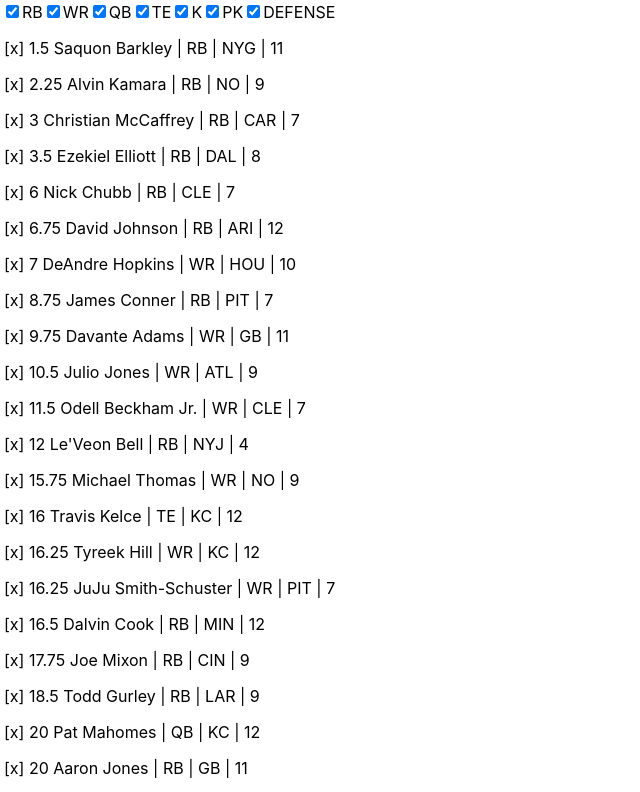
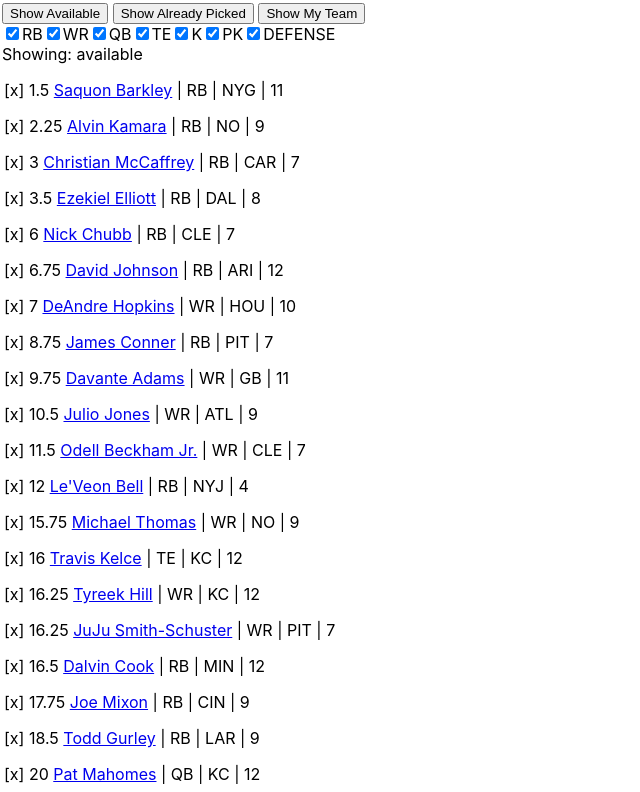
Before and after one commit to dirjk/fantasy-rankings-2019, a React (Create React App) app in the folder react-ff/: page / in a window 1280 px wide. Shown: the top 792 px of the page, without its empty margins (0-640 px from the left). Built offline with nearby package versions, Linux system fonts and the light colour scheme.

Commit message:
added ability to switch tabs, show who has already been picked by other teams, and show my team who I drafted

```diff
--- a/react-ff/src/App.jsx
+++ b/react-ff/src/App.jsx
@@ -4,6 +4,7 @@
 
 import { Player } from './player'
 import { FilterBox } from './filter-box'
+import { TabControls } from './tab-controls'
 
 class App extends Component {
   constructor (props) {
@@ -16,10 +17,12 @@
       TE: true,
       K: true,
       PK: true,
-      DST: true
+      DST: true,
+      activeTab: 'available'
     }
     this.togglePlayer = this.togglePlayer.bind(this)
     this.onCheckChange = this.onCheckChange.bind(this)
+    this.changeTab = this.changeTab.bind(this)
   }
   componentDidMount () {
     let temp_data = getData()
@@ -28,6 +31,7 @@
     Object.keys(temp_data).forEach(key => {
       let player = temp_data[key]
       player['picked'] = false
+      player['myteam'] = false
       players.push(player)
     })
     players.sort((a,b) => {
@@ -40,6 +44,13 @@
   togglePlayer(i) {
     let tempPlayers = this.state.players
     tempPlayers[i].picked = !tempPlayers[i].picked
+    this.setState({
+      players: tempPlayers
+    })
+  }
+  togglePlayerDraft(i) {
+    let tempPlayers = this.state.players
+    tempPlayers[i].myteam = !tempPlayers[i].myteam
     this.setState({
       players: tempPlayers
     })
@@ -63,10 +74,14 @@
     }
     this.setState(newState)
   }
+  changeTab (newTab) {
+    this.setState({activeTab: newTab})
+  }
   render () {
-    const { players, RB, WR, QB, TE, K, PK, DST } = this.state
+    const { players, RB, WR, QB, TE, K, PK, DST, activeTab } = this.state
     return (
       <div style={{'padding': '2px'}}>
+        <TabControls changeTab={this.changeTab}/>
         <FilterBox filter='RB' checked={RB} onToggle={() => {this.onCheckChange('RB')}}/>
         <FilterBox filter='WR' checked={WR} onToggle={() => {this.onCheckChange('WR')}}/>
         <FilterBox filter='QB' checked={QB} onToggle={() => {this.onCheckChange('QB')}}/>
@@ -74,13 +89,21 @@
         <FilterBox filter='K' checked={K} onToggle={() => {this.onCheckChange('K')}}/>
         <FilterBox filter='PK' checked={PK} onToggle={() => {this.onCheckChange('PK')}}/>
         <FilterBox filter='DEFENSE' checked={DST} onToggle={() => {this.onCheckChange('DST')}}/>
+        <div>
+          <span>Showing: {activeTab}</span>
+        </div>
         {
           players.map((player, i) => {
-            if (!player.picked && this.state[player.position]) {
-              return (<Player player={player} toggleView={() => { this.togglePlayer(i) }} key={player['player-name']}/>)
-            } else {
-              return null
-            }
+            return (
+              <Player
+                key={player['player-name']}
+                player={player}
+                toggleView={() => { this.togglePlayer(i) }}
+                toggleDraft={() => { this.togglePlayerDraft(i) }}
+                showPosition={this.state[player.position]}
+                activeTab={activeTab}
+                />
+              )
           })
         }
       </div>
--- a/react-ff/src/filter-box/FilterBox.jsx
+++ b/react-ff/src/filter-box/FilterBox.jsx
@@ -10,7 +10,6 @@
     render () {
         const { filter, checked, onToggle } = this.props
         const fbid = 'filter-box-' + filter
-        console.log(filter, checked)
         return (
             <Fragment>
                 <input type='checkbox' id={fbid} name={fbid} checked={checked} onChange={onToggle}></input>
--- a/react-ff/src/player/Player.jsx
+++ b/react-ff/src/player/Player.jsx
@@ -1,16 +1,59 @@
 import React, { Component } from 'react'
 
 export default class Player extends Component {
-    render () {
-        const { player, toggleView } = this.props
+    showIfAvailable () {
+        const { player, toggleView, toggleDraft, showPosition } = this.props
         const name = player['player-name']
         const bye = player['bye-week']
         const team = player['team-name']
         const { rank, position } = player
-        return (
-            <div style={{'paddingLeft': '2px'}}>
-                <p><span onClick={toggleView}>[x]</span> {rank} {name} | {position} | {team} | {bye} </p>
-            </div>
-        )
+        if (!player.picked && !player.myteam && showPosition) {
+            return (
+                <div style={{'paddingLeft': '2px'}}>
+                    <p><span onClick={toggleView}>[x]</span> {rank} <a href='javascript:void(0)' onClick={toggleDraft}>{name}</a> | {position} | {team} | {bye} </p>
+                </div>
+            )
+        } else {
+            return ( null )
+        }
+    }
+    showIfPicked () {
+        const { player, toggleView, showPosition } = this.props
+        const name = player['player-name']
+        const bye = player['bye-week']
+        const team = player['team-name']
+        const { rank, position } = player
+        if (player.picked && !player.myteam && showPosition) {
+            return (
+                <div style={{'paddingLeft': '2px'}}>
+                    <p><span onClick={toggleView}>[-]</span> {rank} {name} | {position} | {team} | {bye} </p>
+                </div>
+            )
+        } else {
+            return ( null )
+        }
+    }
+    showMyTeam () {
+        const { player, toggleDraft, showPosition } = this.props
+        const name = player['player-name']
+        const bye = player['bye-week']
+        const team = player['team-name']
+        const { rank, position } = player
+        if (!player.picked && player.myteam && showPosition) {
+            return (
+                <div style={{'paddingLeft': '2px'}}>
+                    <p>{rank} <a href='javascript:void(0)' onClick={toggleDraft}>{name}</a> | {position} | {team} | {bye} </p>
+                </div>
+            )
+        } else {
+            return ( null )
+        }
+    }
+    render () {
+        const { activeTab } = this.props
+        if ( activeTab === 'available') { return this.showIfAvailable() }
+        if ( activeTab === 'picked') { return this.showIfPicked() }
+        if ( activeTab === 'my team') { return this.showMyTeam() }
+        return ( null )
     }
 }
--- /dev/null
+++ b/react-ff/src/tab-controls/TabControls.jsx
@@ -0,0 +1,14 @@
+import React, { Component } from 'react'
+
+export default class TabControls extends Component {
+    render () {
+        const { changeTab } = this.props
+        return (
+            <div>
+                <button onClick={() => {changeTab('available')}}>Show Available</button>{'  '}
+                <button onClick={() => {changeTab('picked')}}>Show Already Picked</button>{'  '}
+                <button onClick={() => {changeTab('my team')}}>Show My Team</button>
+            </div>
+        )
+    }
+}
--- /dev/null
+++ b/react-ff/src/tab-controls/index.js
@@ -0,0 +1 @@
+export { default as TabControls } from './TabControls.jsx'
```
